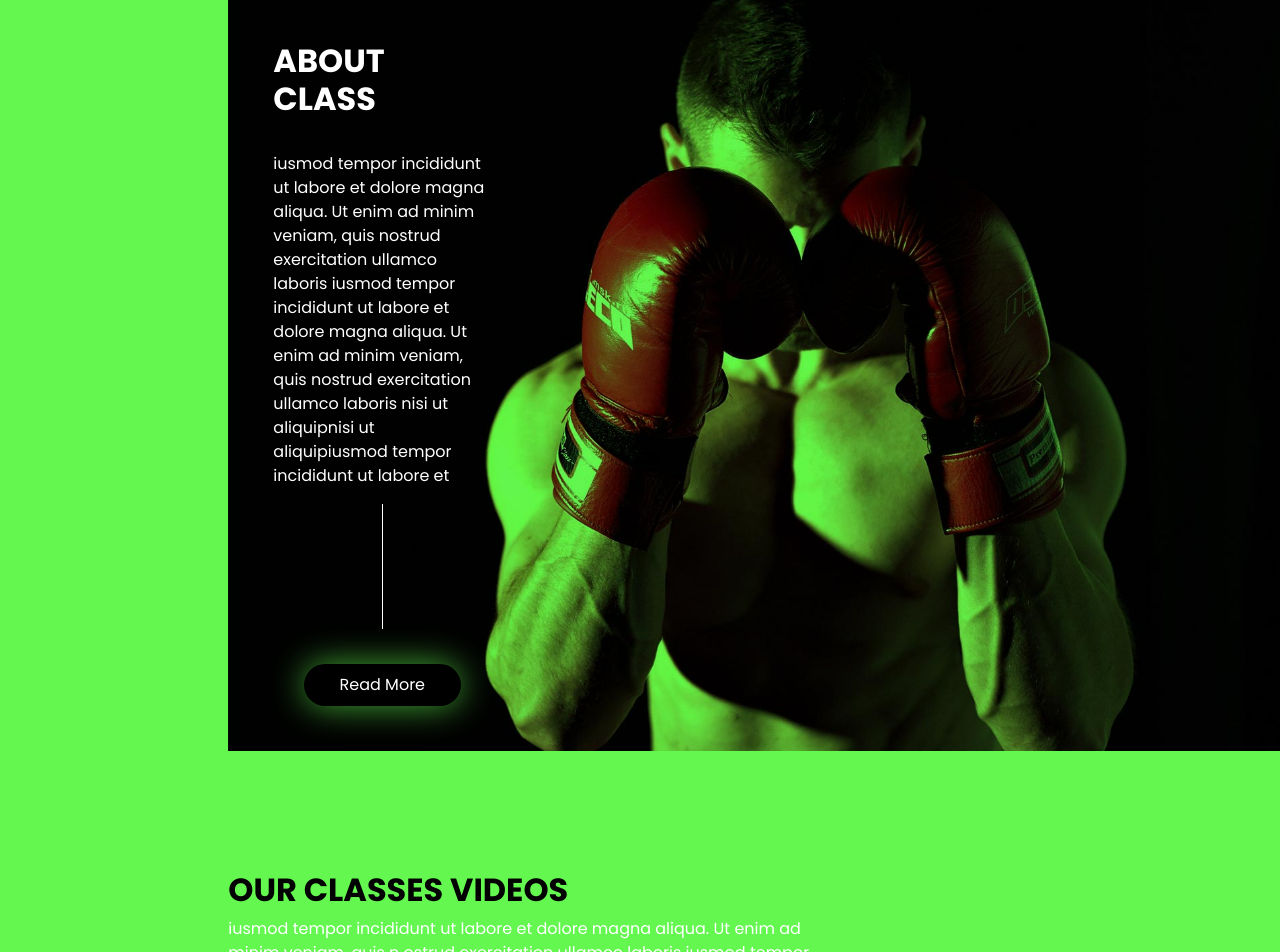
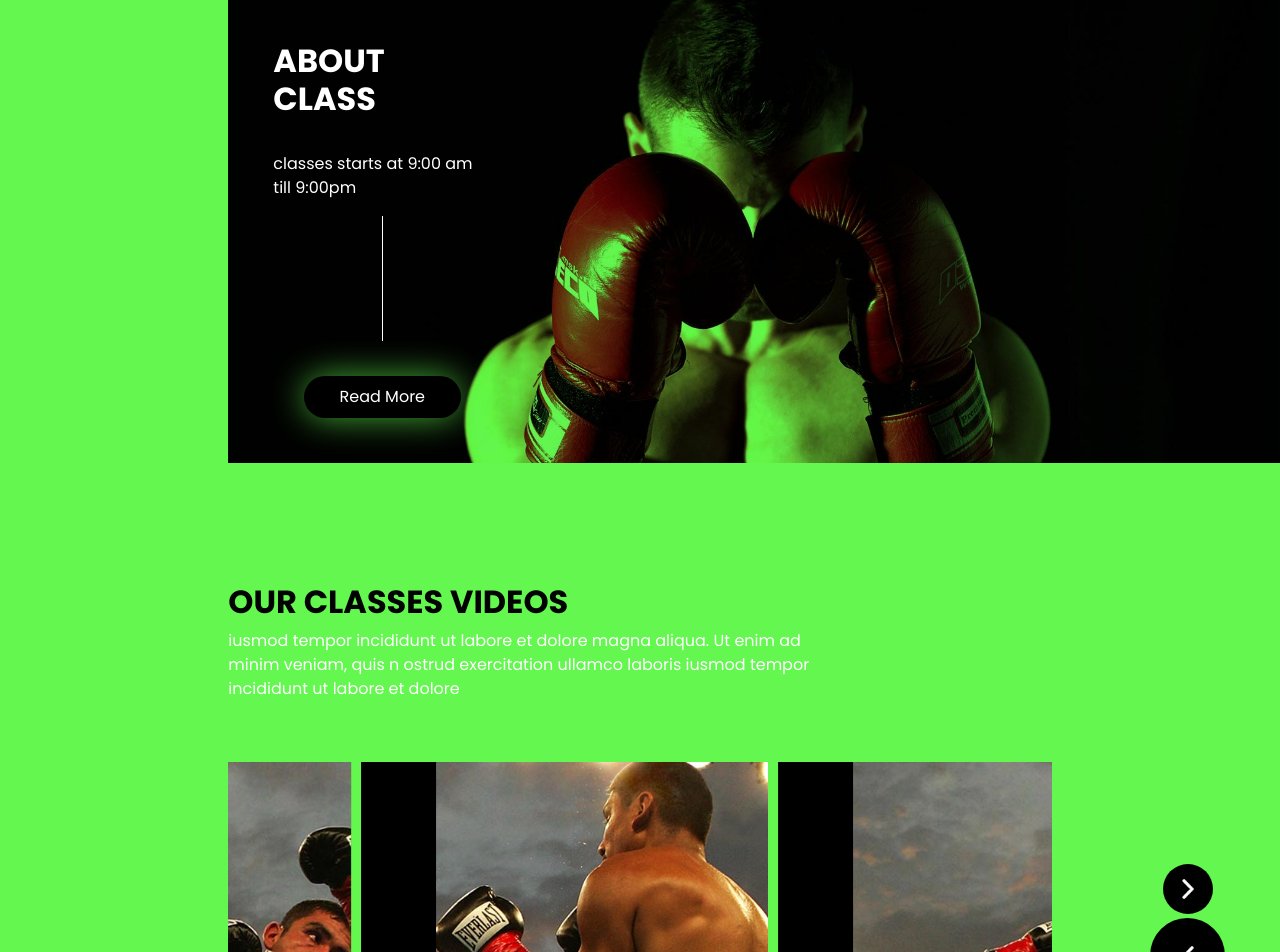
Before and after one commit to Santhosh3670/oxersite, a plain HTML site: page index.html in a window 1280 px wide. Shown: the part 923-1875 px from the top of the page. Drawn offline with nearby package versions, Linux system fonts and the light colour scheme; some packages are replaced by stand-ins of ours; a web font is replaced by a local one.

Commit message:
about class changed

```diff
--- a/index.html
+++ b/index.html
@@ -195,7 +195,7 @@
                     </h2>
                   </div>
                   <p>
-                    iusmod tempor incididunt ut labore et dolore magna aliqua. Ut enim ad minim veniam, quis nostrud exercitation ullamco laboris iusmod tempor incididunt ut labore et dolore magna aliqua. Ut enim ad minim veniam, quis nostrud exercitation ullamco laboris nisi ut aliquipnisi ut aliquipiusmod tempor incididunt ut labore et
+                    classes starts at 9:00 am till 9:00pm
                   </p>
                   <hr />
                   <a href="">
```
